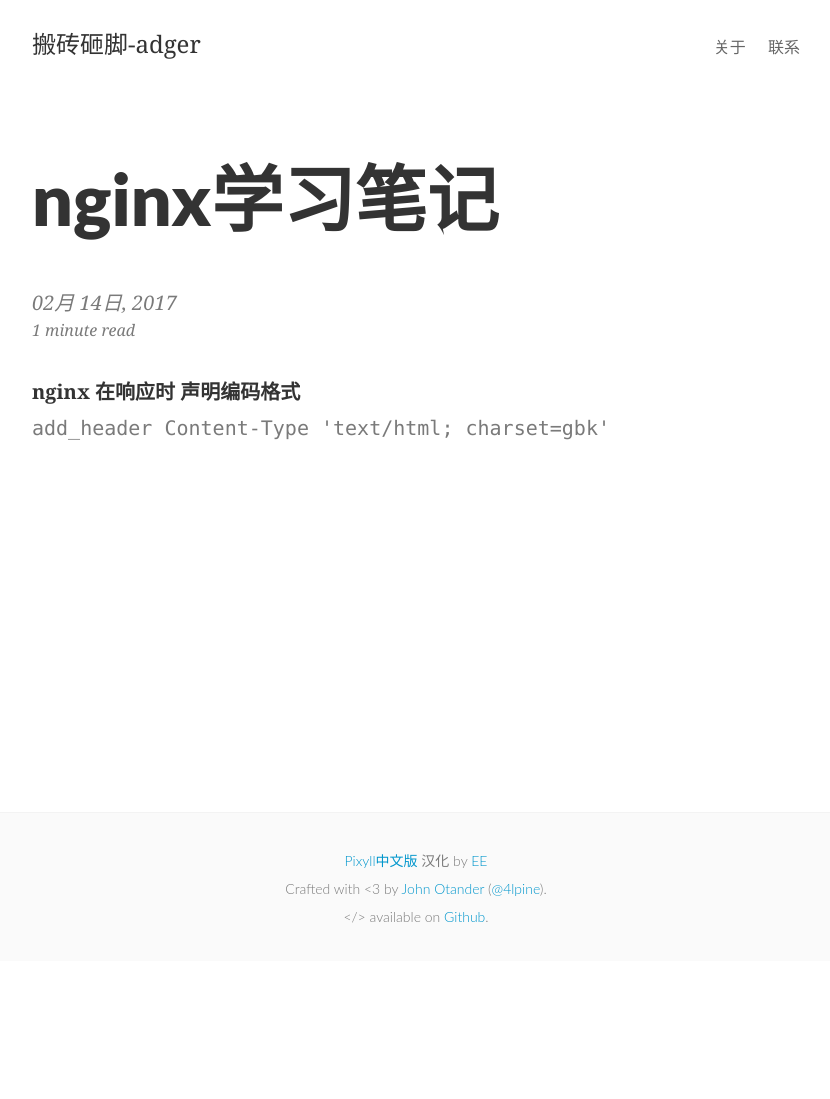
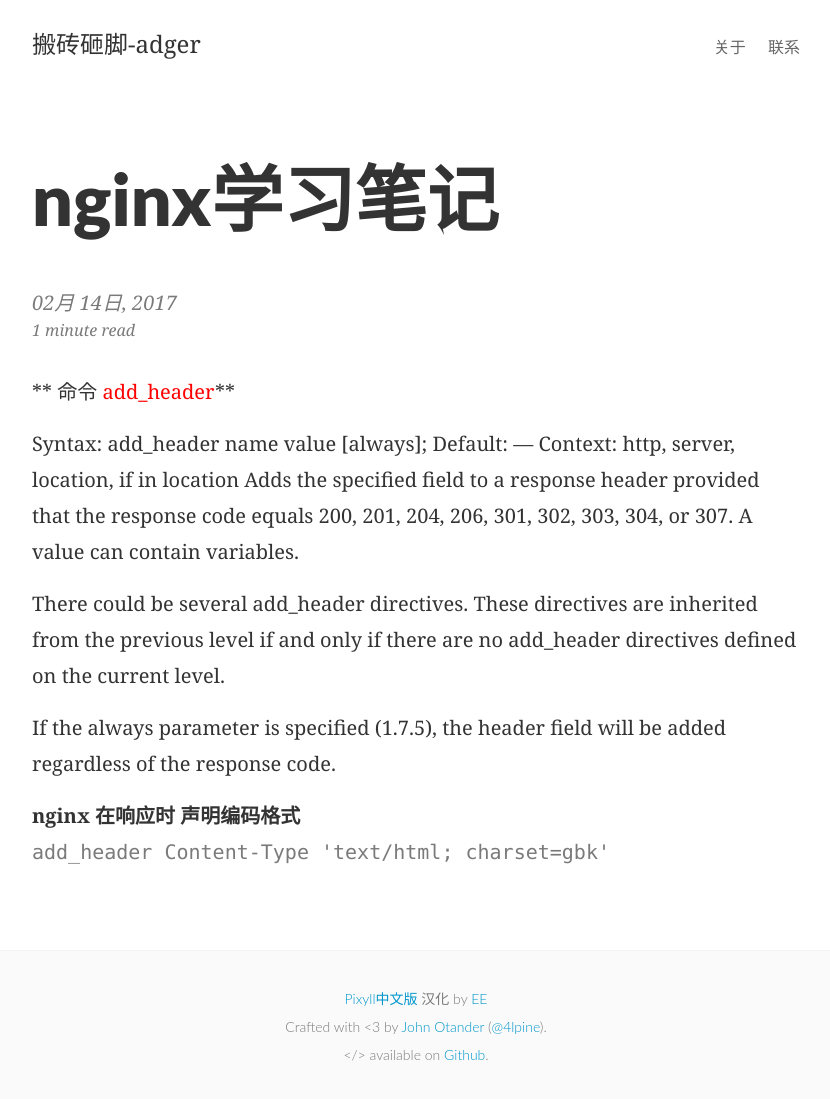
Before and after one commit to Adger01/blog.github.io, a Jekyll site: the page built from _posts/2017-02-14-nginx.md, in a window 1280 px wide. Shown: the whole page, without its empty margins (224-1054 px from the left). Built offline with Jekyll 4.4.1, drawn with Linux system fonts in a browser that asks for light colours; some web fonts are replaced; comment, search, counter and statistics services are not loaded; before the commit the page ends 961 px from its top, so only the background shows below that.

Commit message:
Update 2017-02-14-nginx.md

````diff
--- a/_posts/2017-02-14-nginx.md
+++ b/_posts/2017-02-14-nginx.md
@@ -6,5 +6,16 @@ summary:    nginx学习笔记,日常遇到的nginx问题汇总
 categories: nginx
 ---
 
+** 命令 <font color=red>add_header</font>**
+
+Syntax:	add_header name value [always];
+Default:	—
+Context:	http, server, location, if in location
+Adds the specified field to a response header provided that the response code equals 200, 201, 204, 206, 301, 302, 303, 304, or 307. A value can contain variables.
+
+There could be several add_header directives. These directives are inherited from the previous level if and only if there are no add_header directives defined on the current level.
+
+If the always parameter is specified (1.7.5), the header field will be added regardless of the response code.
+
 **nginx 在响应时 声明编码格式**
 ```add_header Content-Type 'text/html; charset=gbk'```
````
